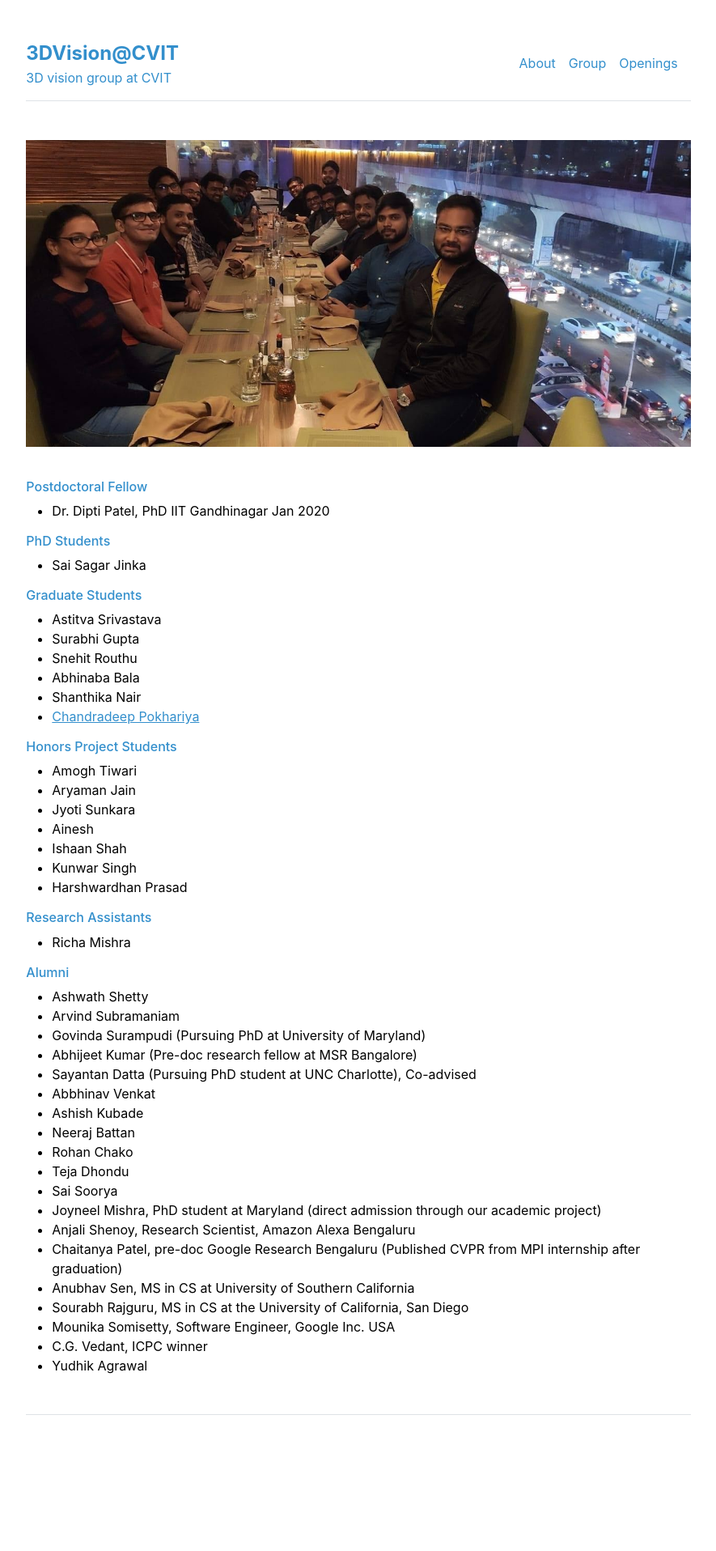
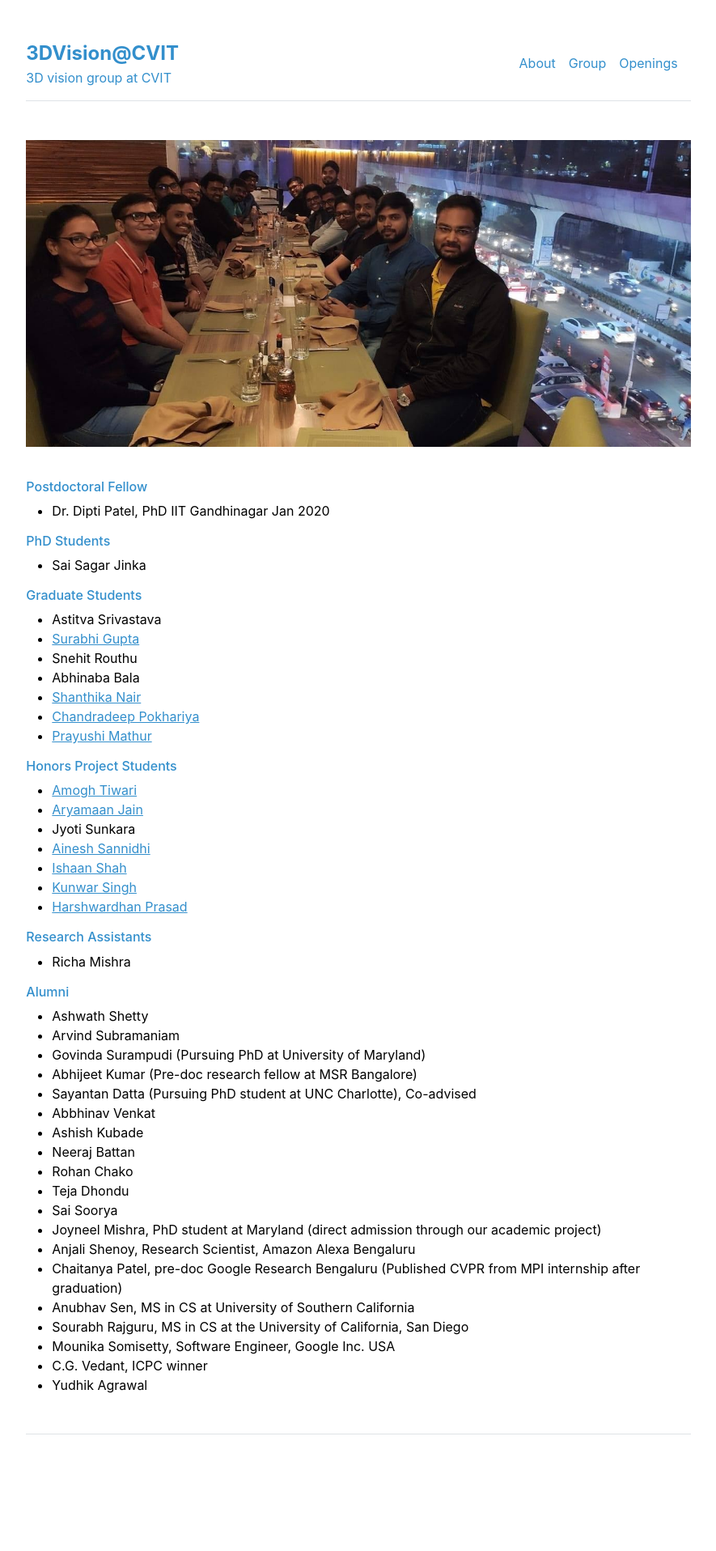
Before and after one commit to 3DComputerVision/3dcomputervision.github.io, a Jekyll site: the page built from group/index.md, in a window 1280 px wide. Shown: the whole page at 81% size, without its empty margins (197-1082 px from the left). Built offline with Jekyll 4.4.1, drawn with Linux system fonts in a browser that asks for light colours; before the commit the page ends 1892 px from its top, so only the background shows below that.

Commit message:
Add links for group members and couple more publications

```diff
--- a/group/index.md
+++ b/group/index.md
@@ -16,20 +16,21 @@ title: "Group"
 
 ###### Graduate Students
 - Astitva Srivastava
-- Surabhi Gupta
+- [Surabhi Gupta](https://www.linkedin.com/in/surabhi-gupta-02/)
 - Snehit Routhu
 - Abhinaba Bala
-- Shanthika Nair
+- [Shanthika Nair](https://shanthika.github.io/)
 - [Chandradeep Pokhariya](http://coreqode.github.io)
+- [Prayushi Mathur](https://www.linkedin.com/in/prayushi-mathur-59a470189/)
 
 ###### Honors Project Students
-- Amogh Tiwari
-- Aryaman Jain
+- [Amogh Tiwari](https://www.linkedin.com/in/amogh-tiwari-b370a856/)
+- [Aryamaan Jain](https://github.com/aryamaanjain)
 - Jyoti Sunkara
-- Ainesh
-- Ishaan Shah
-- Kunwar Singh
-- Harshwardhan Prasad
+- [Ainesh Sannidhi](https://github.com/inesane)
+- [Ishaan Shah](https://www.github.com/ishaanshah)
+- [Kunwar Singh](https://github.com/simba611)
+- [Harshwardhan Prasad](https://www.linkedin.com/in/harshwardhan-prasad-a574561b2/)
 
 ###### Research Assistants
 - Richa Mishra
```
Also changed, not shown: _data/publications.yml (+24 -10 lines), assets/img/occlusion_removal.png (added), assets/img/sharp.png (added), 1 other file.
